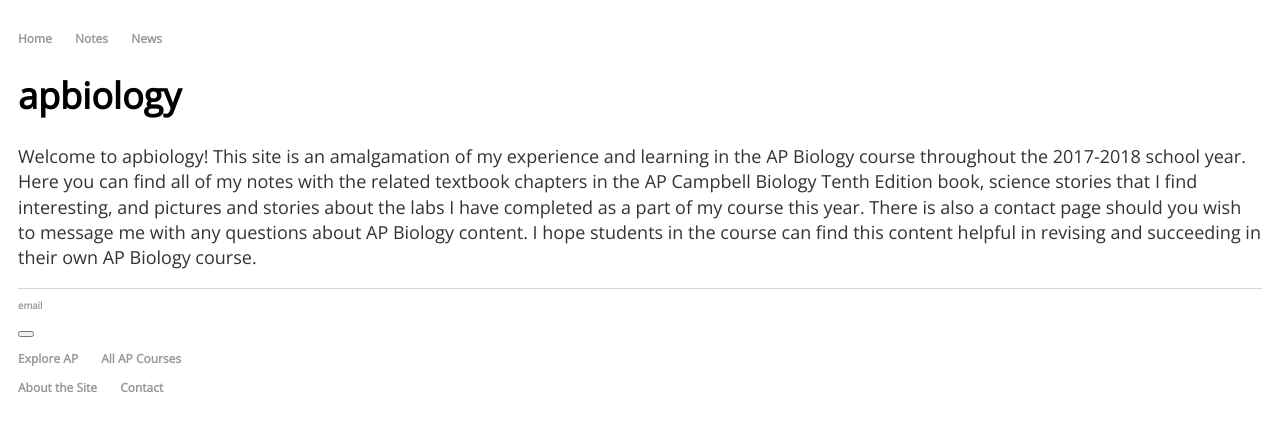
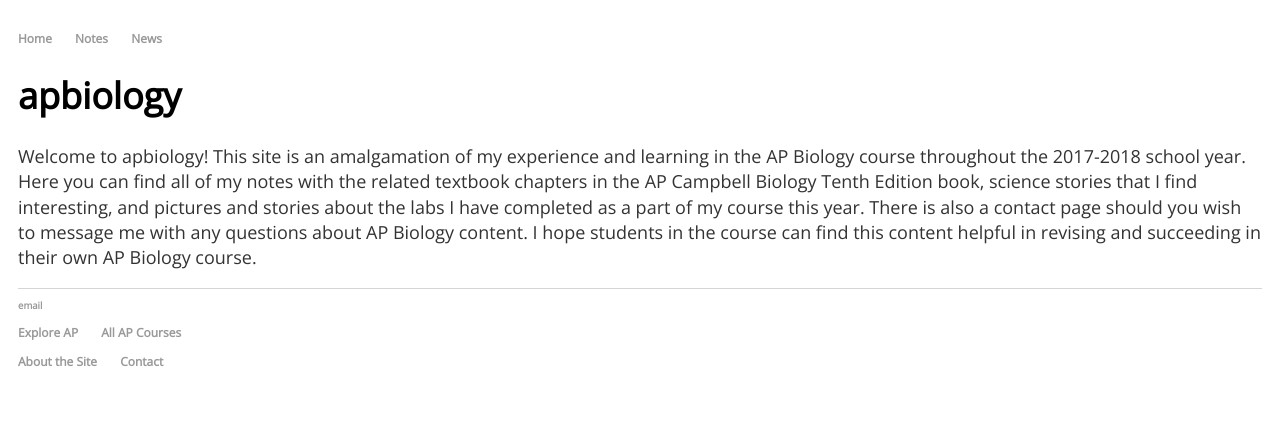
Before and after one commit to meganscarlett/meganscarlett.github.io, a Jekyll site: the page built from index.html, in a window 1280 px wide. Shown: the top 431 px of the page. Built offline with Jekyll 4.4.1, drawn with Linux system fonts in a browser that asks for light colours.

Commit message:
Update default.html

```diff
--- a/_layouts/default.html
+++ b/_layouts/default.html
@@ -28,11 +28,6 @@
     <!-- Static botoom navbar -->
     <nav class="navbar navbar-default navbar-fixed-bottom">
       <div class="container">
-        <button type="button" class="navbar-toggle" data-toggle="collapse" data-target="#jb-bottom-collpase">
-          <span class="icon-bar"></span>
-          <span class="icon-bar"></span>
-          <span class="icon-bar"></span>
-        </div>
         <div class="collapse navbar-collapse" id="jb-bottom-collapse">
           <ul class="nav navbar-nav navbar-left navbar-small">
             <li>
```
